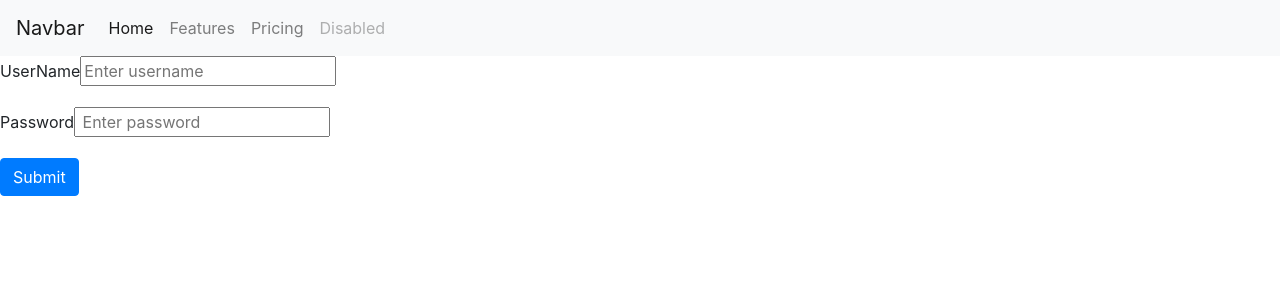
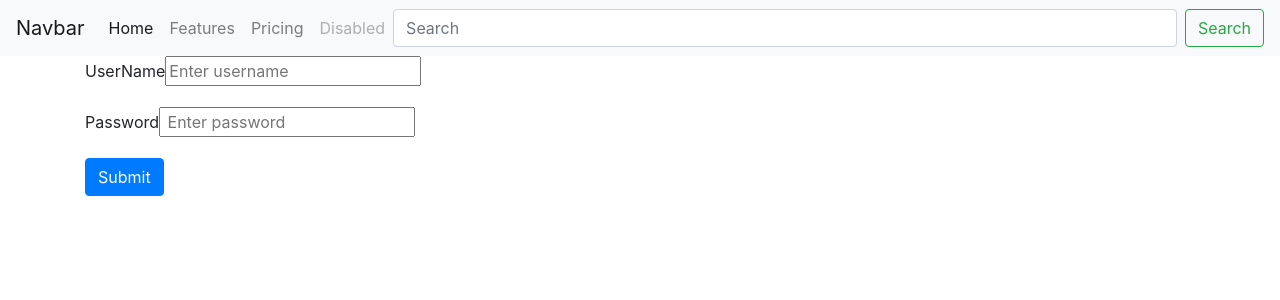
Before and after one commit to syyedbilal/angular, an Angular app: page / in a window 1280 px wide. Shown: the top 300 px of the page. Built offline with nearby package versions, Linux system fonts and the light colour scheme.

Commit message:
search bar

```diff
--- a/src/app/app.component.html
+++ b/src/app/app.component.html
@@ -1,3 +1,4 @@
+
 <nav class="navbar navbar-expand-lg navbar-light bg-light">
   <a class="navbar-brand" href="#">Navbar</a>
   <button class="navbar-toggler" type="button" data-toggle="collapse" data-target="#navbarNav" aria-controls="navbarNav" aria-expanded="false" aria-label="Toggle navigation">
@@ -18,10 +19,12 @@
         <a class="nav-link disabled" href="#">Disabled</a>
       </li>
     </ul>
+    <input class="form-control mr-sm-2" type="search" placeholder="Search" aria-label="Search">
+    <button class="btn btn-outline-success my-2 my-sm-0" type="submit">Search</button>
   </div>
 </nav>
 
-
+<div class="container">
 <form (ngSubmit)="onSubmit(theForm)" #theForm="ngForm">
   <div class="form-group">
     <label for="username">UserName</label>
@@ -34,6 +37,7 @@
               <button type="submit" class="btn btn-primary">Submit</button>
 
 </form>
+</div>
 
 <!-- <ul>
   <li *ngFor="post of posts">{{post.title}</li>
```
